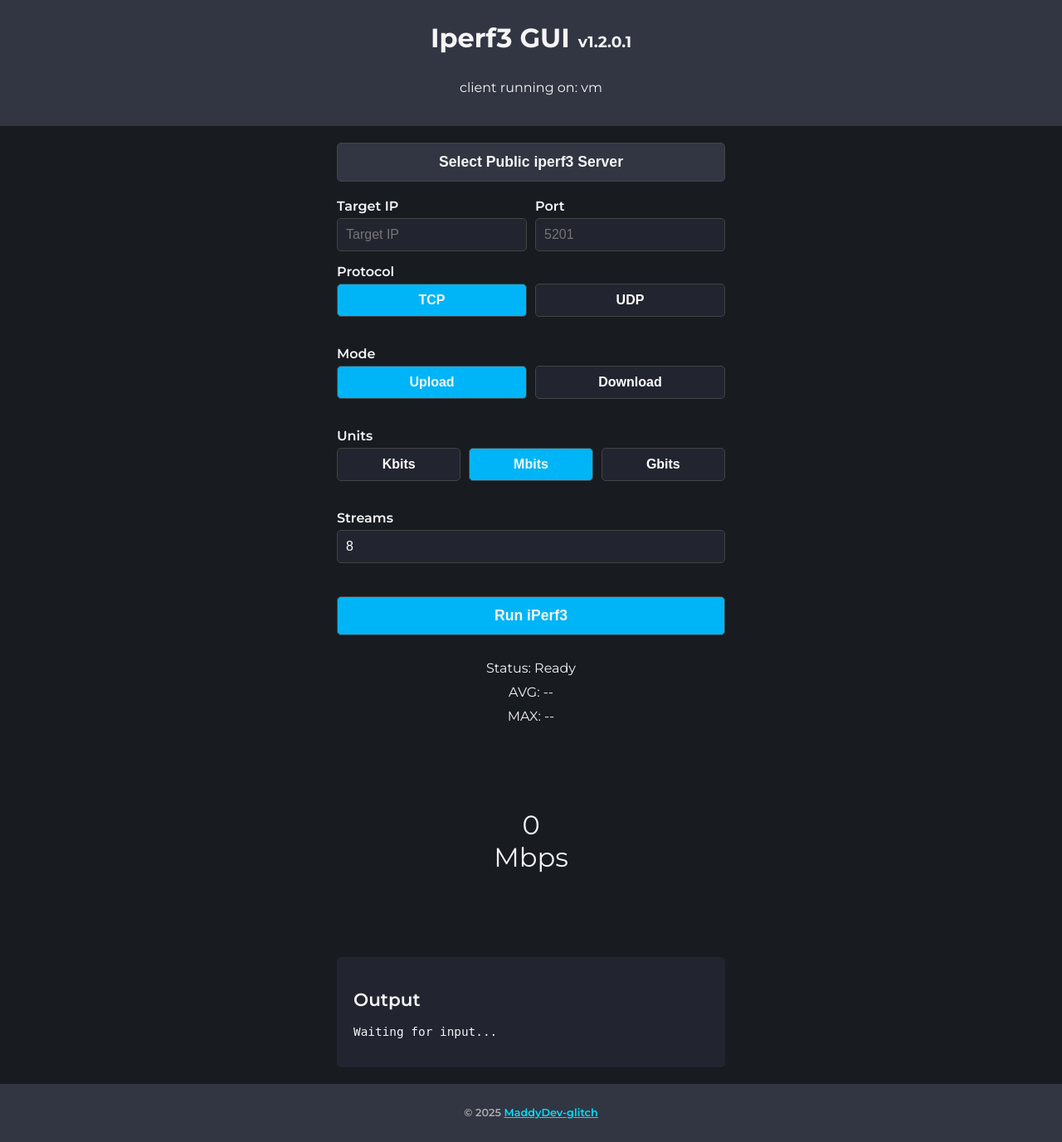
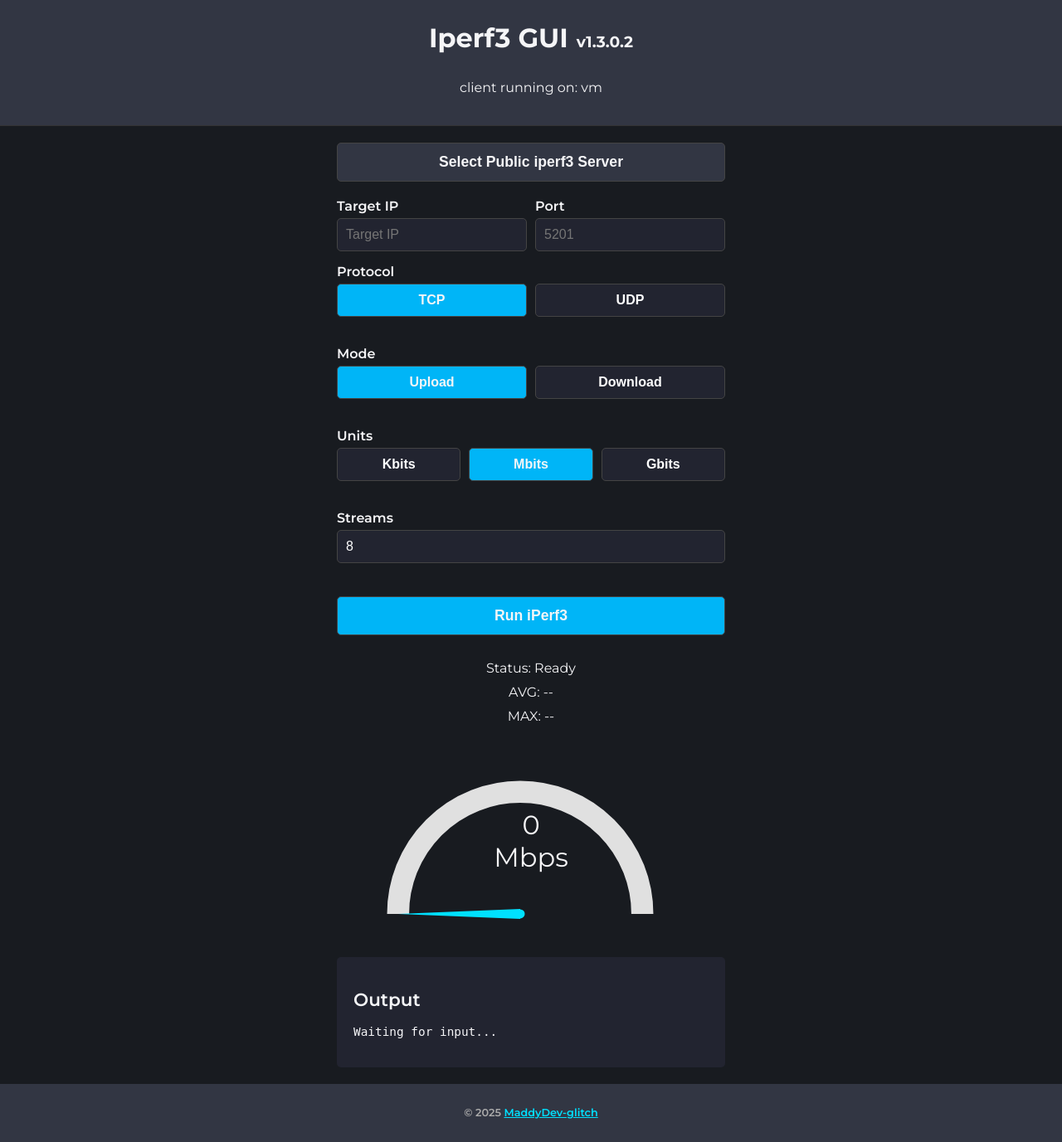
Before and after one commit to R0GGER/iperf3-webui, a Flask app: page / in a window 1280 px wide. Shown: the whole page at 83% size. Run offline with Flask 3, Linux system fonts and the light colour scheme.

Commit message:
Update index.html

```diff
--- a/templates/index.html
+++ b/templates/index.html
@@ -7,6 +7,7 @@
     <title>Speedtest GUI</title>
     <link href="https://fonts.googleapis.com/css2?family=Montserrat:wght@400;600;700&display=swap" rel="stylesheet">
     <link rel="stylesheet" href="/static/styles.css">
+    <script src="/static/js/gauge.min.js"></script>
     <style>
         :root {
         --primary: {{ theme.primary|default('#ff0000') }};
@@ -68,7 +69,7 @@
         <div class="title">
             <h1>Iperf3 GUI</h1>
             <div style="width: 10px;"></div>
-            <h3> v1.2.0.1</h3>
+            <h3> v1.3.0.2</h3>
 
         </div>
 
```
